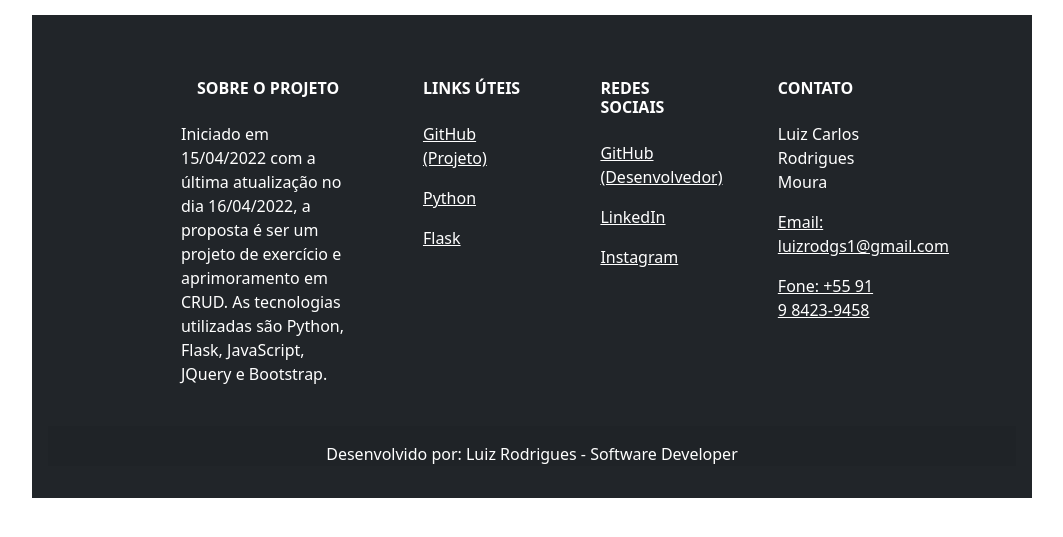
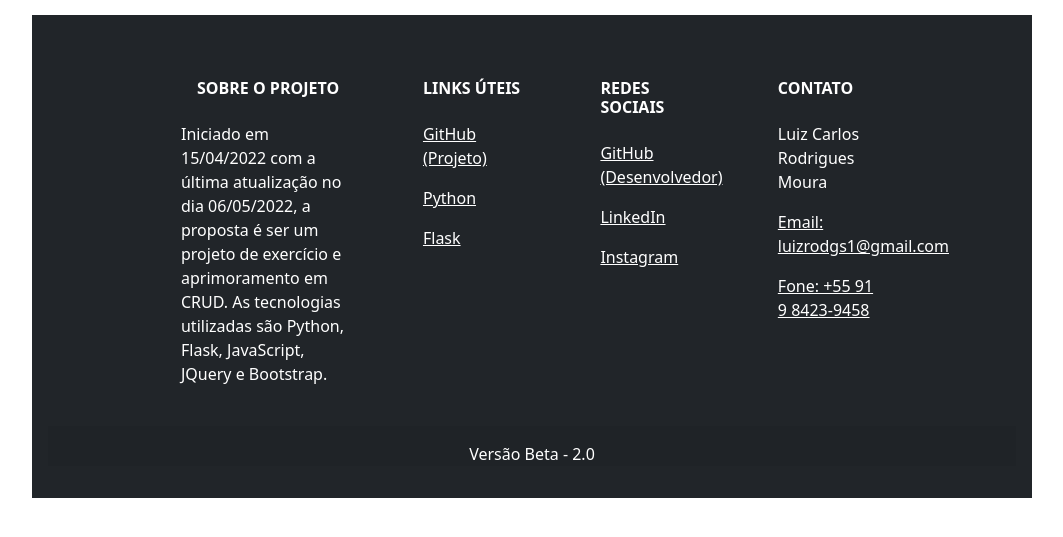
Before and after one commit to luizrodgs/ToDoList, a Flask app: page /sobre in a window 1280 px wide. Shown: the part 177-714 px from the top of the page, without its empty margins (108-1171 px from the left). Run offline with Flask 2, Linux system fonts and the light colour scheme; the visitor is signed in with stand-in values (Sample User, id 1); some libraries are stand-ins or nearby versions.

Commit message:
Sobre atualizado com nova data de att e versão

```diff
--- a/templates/sobre.html
+++ b/templates/sobre.html
@@ -10,7 +10,7 @@
                     </h6>
                     <p>
                         Iniciado em 15/04/2022 com a última atualização no dia
-                        16/04/2022, a proposta é ser um projeto de exercício e aprimoramento em CRUD.
+                        06/05/2022, a proposta é ser um projeto de exercício e aprimoramento em CRUD.
                         As tecnologias utilizadas são Python, Flask, JavaScript, JQuery e Bootstrap.
                     </p>
                 </div>
@@ -82,7 +82,7 @@
 
     <div class="text-center p-13 pt-3 mb-10" style="background-color: rgba(0, 0, 0, 0.05);">
         <p class="fs-60">
-            Desenvolvido por: Luiz Rodrigues - Software Developer
+            Versão Beta - 2.0
         </p>
     </div>
 
```
